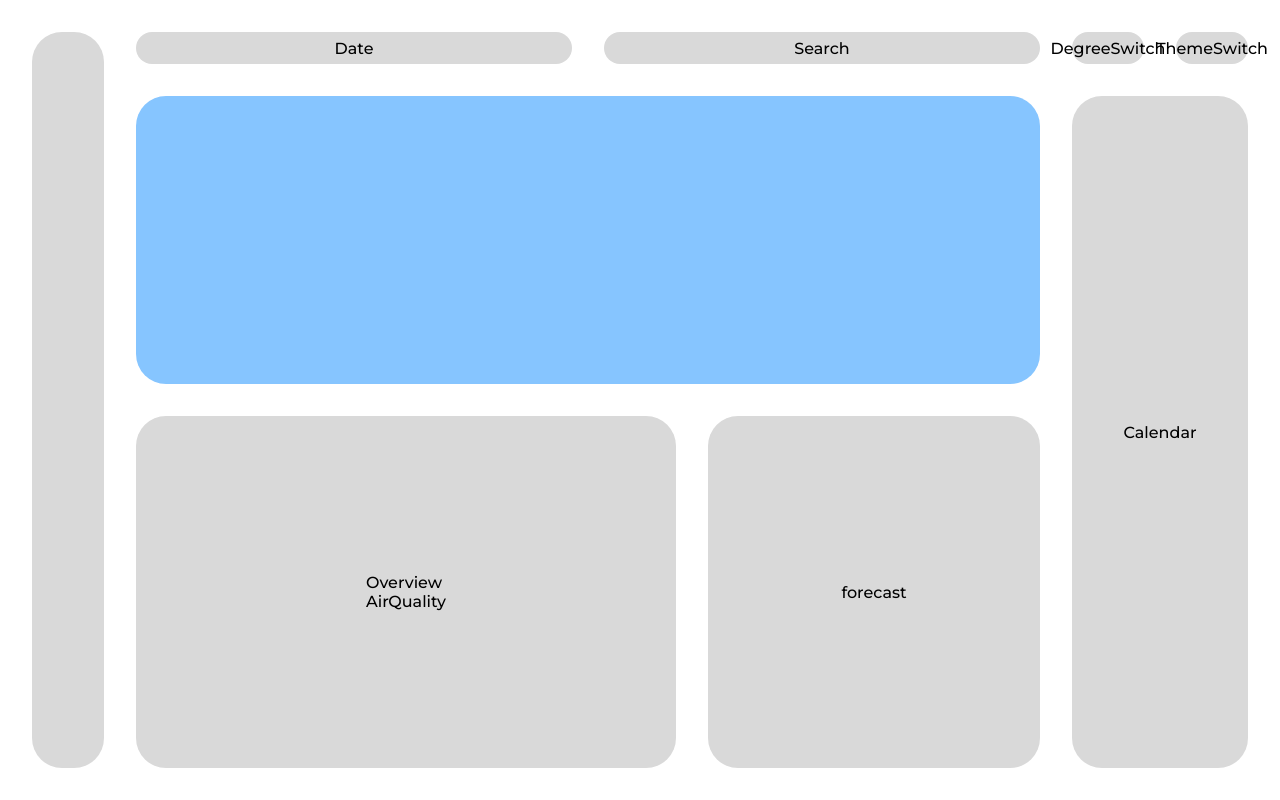
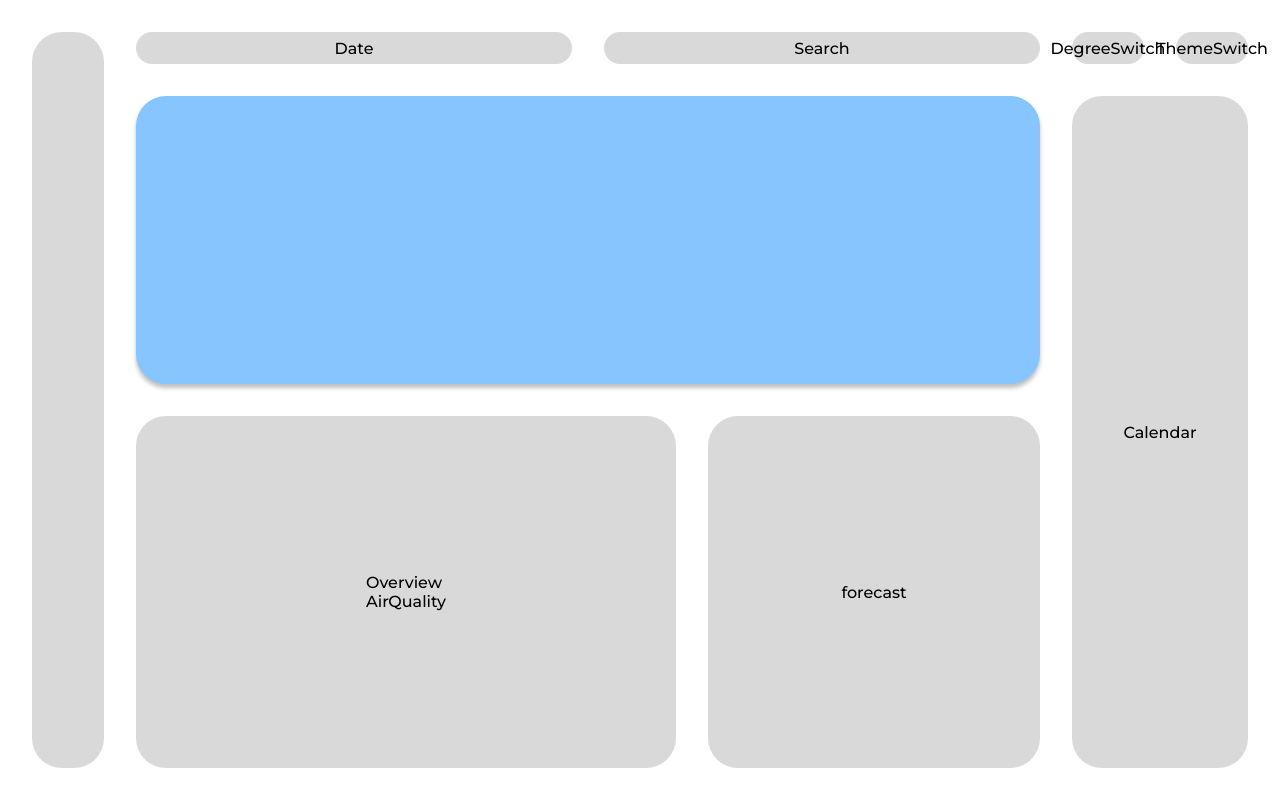
Before and after one commit to FSTR2-2/WEATHERAPP, a website built with Vite: page index.html in a window 1280 px wide. Built offline with nearby package versions, Linux system fonts and the light colour scheme; no server answers.

Commit message:
made some changes in css

```diff
--- a/src/components/DailySummary/DailySummary.scss
+++ b/src/components/DailySummary/DailySummary.scss
@@ -2,6 +2,7 @@
 
 #dailySummary {
   background: $primary-color-light;
+  box-shadow: 0px 4px 4px 0px rgba(0, 0, 0, 0.25);
 
   .container {
     display: flex;
```
Also changed, not shown: src/components/DailySummary/DailySummary.css, 1 other file.
